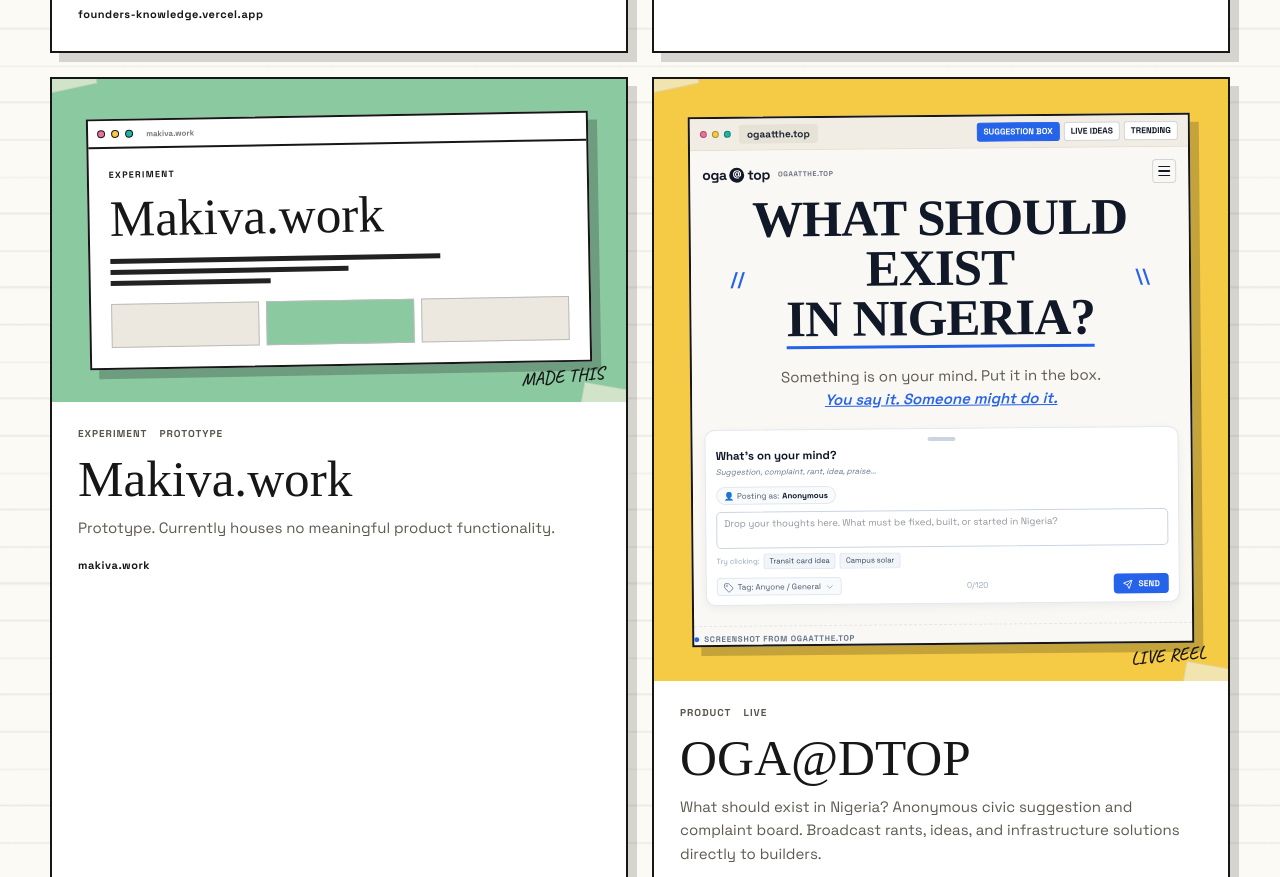
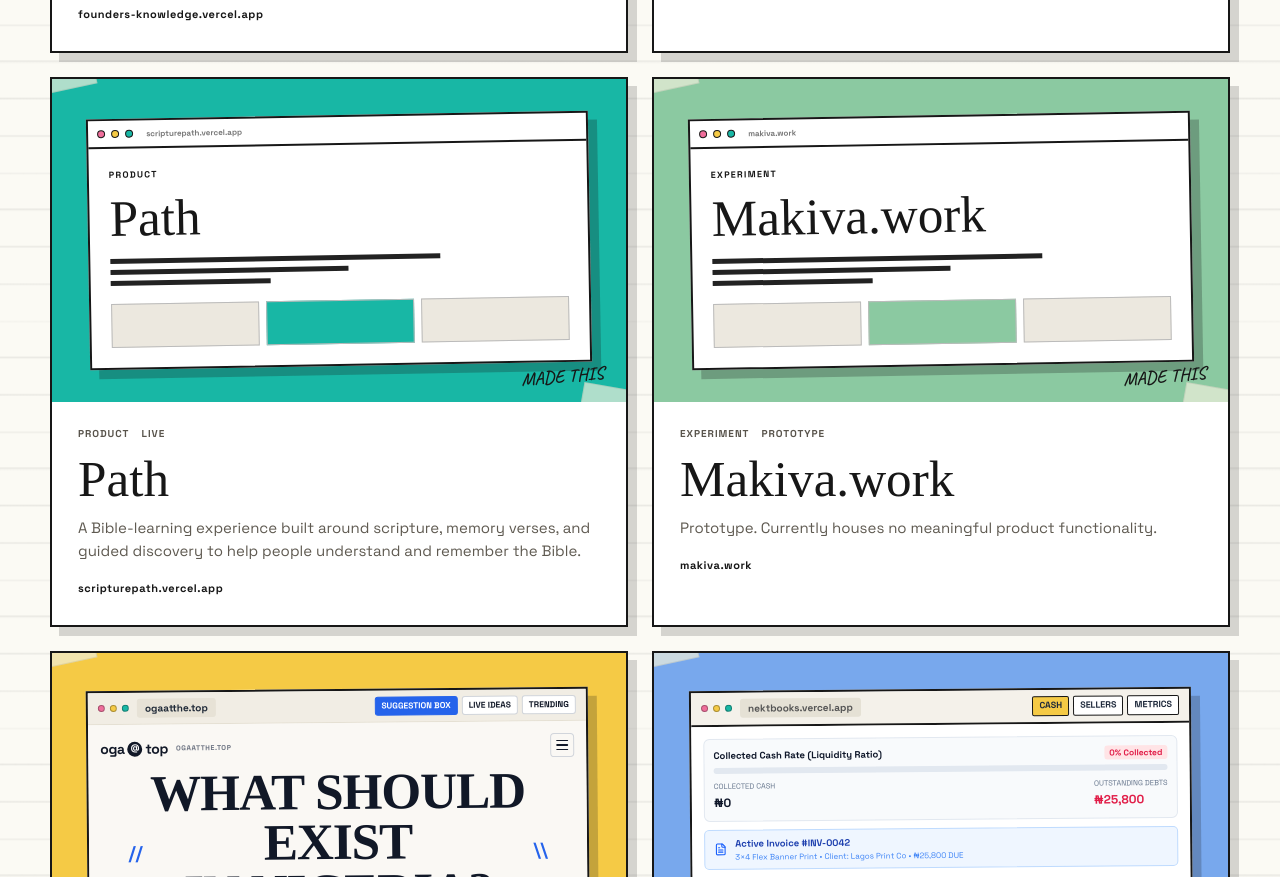
Before and after one commit to nekt-konnekt/Tomori-Hub, a React (Vite) app: page /work in a window 1280 px wide. Shown: the part 3740-4617 px from the top of the page. Built offline with nearby package versions, Linux system fonts and the light colour scheme; a web font is replaced by a local one.

Commit message:
Add Path to portfolio projects

```diff
--- a/src/data/projects.ts
+++ b/src/data/projects.ts
@@ -23,6 +23,7 @@
   { slug:'stack-wisely', name:'Stack Wisely', description:'A guide for first-time technical and non-technical founders choosing a practical technology stack for their product.', category:'Product', status:'Live', url:'https://stack-wisely.vercel.app', domain:'stack-wisely.vercel.app' },
   { slug:'founders-knowledge', name:'Founders Knowledge', description:'A reusable knowledge library that helps founders work through practical questions about building, launching, pricing, and growing products.', category:'Product', status:'Live', url:'https://founders-knowledge.vercel.app', domain:'founders-knowledge.vercel.app' },
   { slug:'crown-and-coup', name:'Crown & Coup', description:'Restaurant discovery that turns endless browsing into a decision: crown a favourite for each cuisine and share your verdict.', category:'Product', status:'Live', url:'https://crownandcoup.vercel.app', domain:'crownandcoup.vercel.app' },
+  { slug:'path', name:'Path', description:'A Bible-learning experience built around scripture, memory verses, and guided discovery to help people understand and remember the Bible.', category:'Product', status:'Live', url:'https://scripturepath.vercel.app', domain:'scripturepath.vercel.app' },
   { slug:'makiva', name:'Makiva.work', description:'Prototype. Currently houses no meaningful product functionality.', category:'Experiment', status:'Prototype', url:'https://makiva.work', domain:'makiva.work' },
   { slug:'oga-at-dtop', name:'OGA@DTOP', description:'What should exist in Nigeria? Anonymous civic suggestion and complaint board. Broadcast rants, ideas, and infrastructure solutions directly to builders.', category:'Product', status:'Live', url:'https://ogaatthe.top', domain:'ogaatthe.top' },
   { slug:'nektbooks', name:'NektBooks', description:'Invoice, receipt, and sales book for African micro-businesses. Track cash liquidity ratio, top-selling flex print banners, and unpaid client invoices.', category:'Product', status:'Live / Active', url:'https://nektbooks.vercel.app', domain:'nektbooks.vercel.app' },
```
